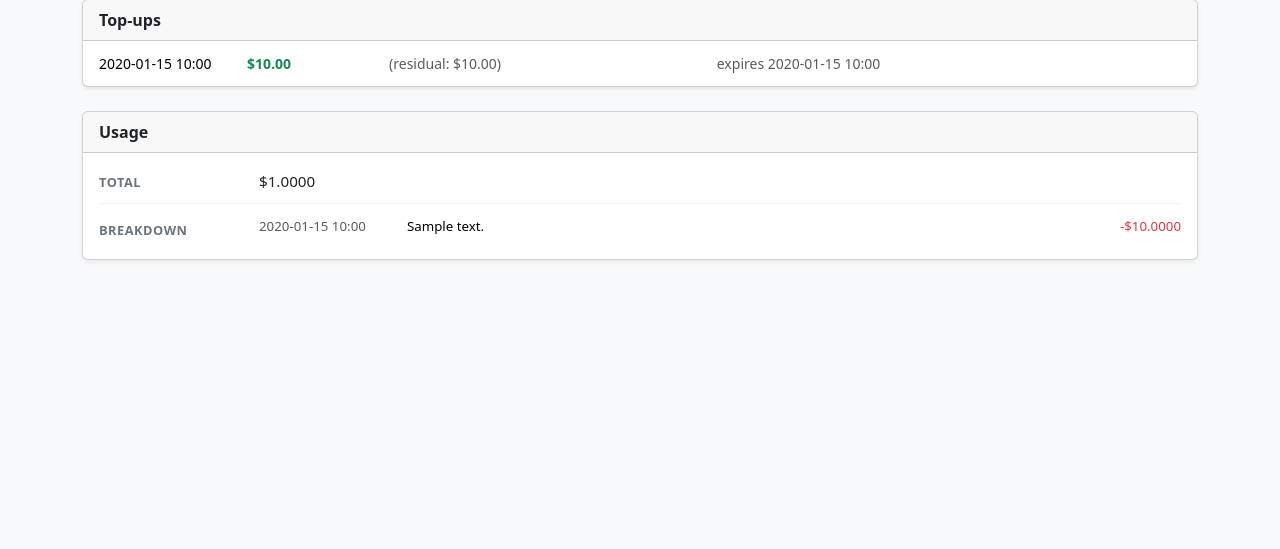
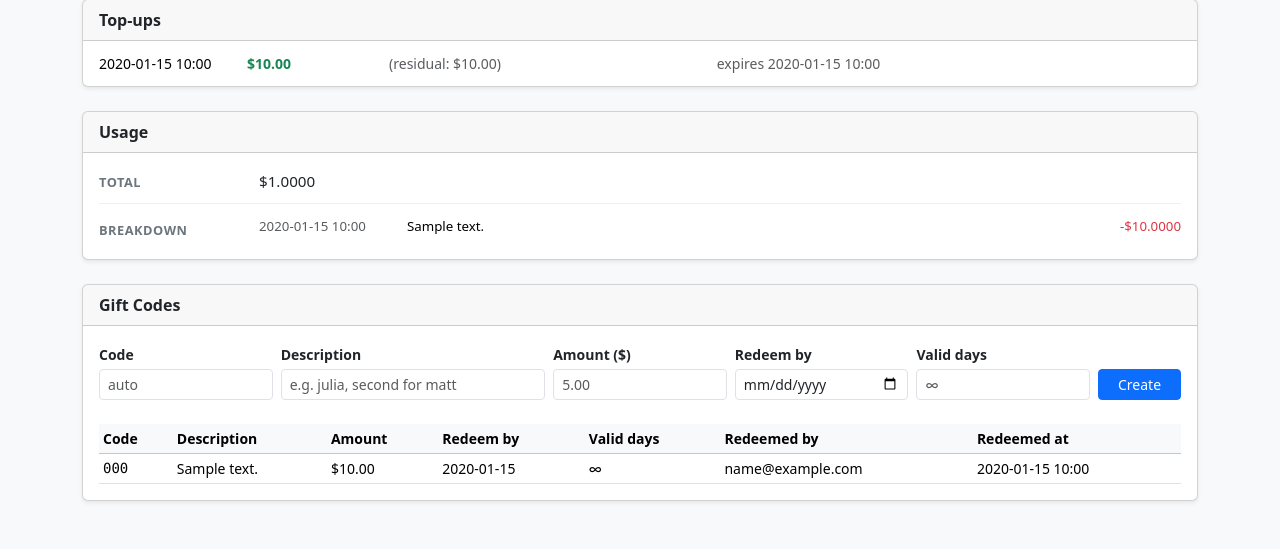
Before and after one commit to sarusso/jobfit, a Django app: template services/webapp/code/jobfit/core_app/templates/account.html in a window 1280 px wide. Shown: the part 402-951 px from the top of the page. Before the commit the page ends 663 px from the top, so only its background shows below. Run offline with Django 3.2, Linux system fonts and the light colour scheme; a user stored in the database is signed in; tables that the repository leaves empty hold one stand-in row (values such as "Sample post"); the template is opened without the code that fills it: most values are stand-ins (such as "Sample title", 1, 10 or a date in 2020).

Commit message:
Add Gift Codes admin panel and GiftCode.description field
- GiftCode: add description field (internal label, e.g. "julia")
- Account page: Gift Codes card visible to staff only, below Usage
- Create form: code (auto-generated XXXX-XXXX if blank), description, amount, redeem-by, validity days
- List: all codes with status (greyed if redeemed, red if expired)
- New URL: /account/admin/create-code/

Co-Authored-By: Claude Sonnet 4.6 <noreply@anthropic.com>

```diff
--- a/services/webapp/code/jobfit/core_app/models.py
+++ b/services/webapp/code/jobfit/core_app/models.py
@@ -136,6 +136,7 @@ class Notes(models.Model):
 class GiftCode(models.Model):
     id            = models.UUIDField(primary_key=True, default=uuid.uuid4, editable=False)
     code          = models.CharField(max_length=64, unique=True)
+    description   = models.CharField(max_length=255, blank=True)          # internal label, e.g. "julia", "second for matt"
     amount        = models.DecimalField(max_digits=10, decimal_places=4)  # USD
     expires_at    = models.DateTimeField()                                 # deadline to redeem
     validity_days = models.PositiveIntegerField(null=True, blank=True)    # days top-up is valid after redemption; null = no expiry
--- a/services/webapp/code/jobfit/core_app/templates/account.html
+++ b/services/webapp/code/jobfit/core_app/templates/account.html
@@ -201,7 +201,7 @@
   {% endif %}
 
   <!-- Usage -->
-  <div class="col-12">
+  <div class="col-12" id="usage">
     <div class="card shadow-sm">
       <div class="card-header fw-bold">Usage</div>
       <div class="card-body px-3 py-2">
@@ -234,5 +234,76 @@
     </div>
   </div>
 
+
+  <!-- Admin (staff only) -->
+  {% if data.all_gift_codes is not None %}
+  <div class="col-12" id="admin">
+    <div class="card shadow-sm">
+      <div class="card-header fw-bold">Gift Codes</div>
+      <div class="card-body px-3 py-3">
+
+        <form action="/account/admin/create-code/" method="post" class="mb-4">
+          {% csrf_token %}
+          <div class="row g-2 align-items-end">
+            <div class="col-sm-2">
+              <label class="form-label small fw-semibold mb-1">Code</label>
+              <input type="text" name="code" class="form-control form-control-sm" placeholder="auto">
+            </div>
+            <div class="col-sm-3">
+              <label class="form-label small fw-semibold mb-1">Description</label>
+              <input type="text" name="description" class="form-control form-control-sm" placeholder="e.g. julia, second for matt">
+            </div>
+            <div class="col-sm-2">
+              <label class="form-label small fw-semibold mb-1">Amount ($)</label>
+              <input type="number" name="amount" class="form-control form-control-sm" placeholder="5.00" step="0.01" min="0.01" required>
+            </div>
+            <div class="col-sm-2">
+              <label class="form-label small fw-semibold mb-1">Redeem by</label>
+              <input type="date" name="expires_at" class="form-control form-control-sm" required>
+            </div>
+            <div class="col-sm-2">
+              <label class="form-label small fw-semibold mb-1">Valid days</label>
+              <input type="number" name="validity_days" class="form-control form-control-sm" placeholder="∞" min="1">
+            </div>
+            <div class="col-sm-1">
+              <button type="submit" class="btn btn-sm btn-primary w-100">Create</button>
+            </div>
+          </div>
+        </form>
+
+        <table class="table table-sm table-hover mb-0 small">
+          <thead class="table-light">
+            <tr>
+              <th>Code</th>
+              <th>Description</th>
+              <th>Amount</th>
+              <th>Redeem by</th>
+              <th>Valid days</th>
+              <th>Redeemed by</th>
+              <th>Redeemed at</th>
+            </tr>
+          </thead>
+          <tbody>
+            {% for c in data.all_gift_codes %}
+            <tr class="{% if c.redeemed_by %}text-muted{% elif c.is_expired %}text-danger{% endif %}">
+              <td class="font-monospace">{{ c.code }}</td>
+              <td>{{ c.description }}</td>
+              <td>${{ c.amount|floatformat:2 }}</td>
+              <td>{{ c.expires_at|date:"Y-m-d" }}</td>
+              <td>{{ c.validity_days|default:"∞" }}</td>
+              <td>{{ c.redeemed_by.email|default:"—" }}</td>
+              <td>{{ c.redeemed_at|date:"Y-m-d H:i"|default:"—" }}</td>
+            </tr>
+            {% empty %}
+            <tr><td colspan="7" class="text-muted">No gift codes yet.</td></tr>
+            {% endfor %}
+          </tbody>
+        </table>
+
+      </div>
+    </div>
+  </div>
+  {% endif %}
+
 </div>
 {% endblock %}
--- a/services/webapp/code/jobfit/urls.py
+++ b/services/webapp/code/jobfit/urls.py
@@ -20,8 +20,9 @@ urlpatterns = [
     url(r'^logout/$',    views.user_logout),
     url(r'^register/$',  views.register),
     url(r'^postlogin/$', views.postlogin),
-    url(r'^account/$',         views.account),
-    url(r'^account/redeem/$',  views.redeem_gift_code),
+    url(r'^account/$',                    views.account),
+    url(r'^account/redeem/$',             views.redeem_gift_code),
+    url(r'^account/admin/create-code/$',  views.create_gift_code),
     url(r'^privacy/$',   views.privacy),
     url(r'^terms/$',     views.terms),
 
```
Also changed, not shown: services/webapp/code/jobfit/core_app/views.py (+77 -0 lines), services/webapp/code/jobfit/core_app/migrations/0008_giftcode_description.py (added).
